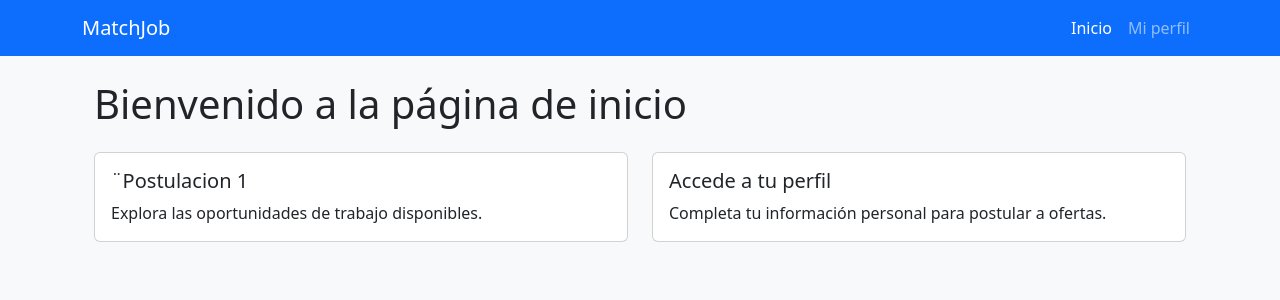
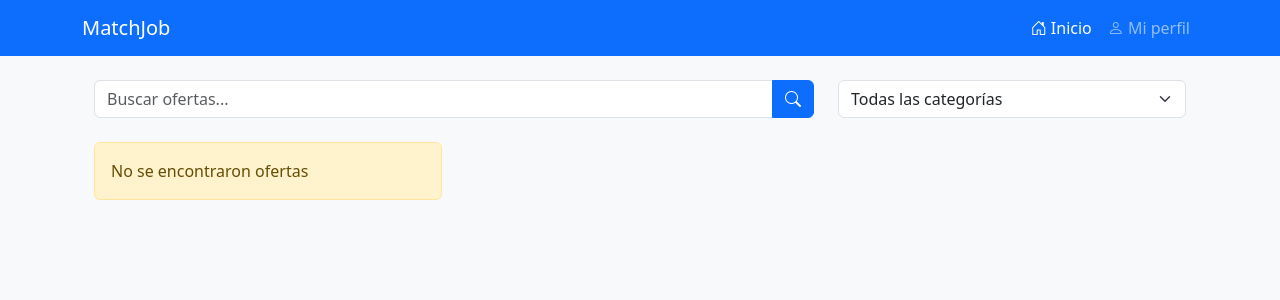
Before and after one commit to EironDeuS/MatchJob, a Django app: page / in a window 1280 px wide. Shown: the top 300 px of the page. Run offline with Django 5.2, Linux system fonts and the light colour scheme; data that the repository does not hold is empty; some libraries are stand-ins or nearby versions.

Commit message:
inicio, mis datos, archivo base  funcionales, aqui mergeo por primera vez al repositorio remoto

```diff
--- a/gestionOfertas/templates/gestionOfertas/Inicio.html
+++ b/gestionOfertas/templates/gestionOfertas/Inicio.html
@@ -1,30 +1,68 @@
 {% extends 'gestionOfertas/base.html' %}
 {% load static %}
 
-{% block title %}Inicio | MatchJob{% endblock %}
+{% block content %}
+<div class="container my-4">
+    <!-- Barra de búsqueda y filtros -->
+    <div class="row mb-4">
+        <div class="col-md-8">
+            <form method="get" action="{% url 'inicio' %}">
+                <div class="input-group">
+                    <input type="text"
+                           name="q"
+                           class="form-control"
+                           placeholder="Buscar ofertas..."
+                           value="{{ busqueda_actual }}">
+                    <button type="submit" class="btn btn-primary">
+                        <i class="bi bi-search"></i>
+                    </button>
+                </div>
+            </form>
+        </div>
+        <div class="col-md-4">
+            <form method="get" action="{% url 'inicio' %}" id="categoriaForm">
+                <input type="hidden" name="q" value="{{ busqueda_actual }}">
+                <select name="categoria"
+                        class="form-select"
+                        onchange="document.getElementById('categoriaForm').submit()">
+                    <option value="">Todas las categorías</option>
+                    {% for cat in categorias %}
+                    <option value="{{ cat.id }}"
+                            {% if categoria_actual == cat.id|stringformat:"s" %}selected{% endif %}>
+                        {{ cat.nombre_categoria }}
+                    </option>
+                    {% endfor %}
+                </select>
+            </form>
+        </div>
+    </div>
 
-{% block content %}
-<div class="container mt-4">
-    <h1>Bienvenido a la página de inicio</h1>
-
-    <!-- Puedes añadir más contenido genérico aquí -->
-    <div class="row mt-4">
-        <div class="col-md-6">
-            <div class="card">
+    <!-- Ofertas -->
+    <div class="row row-cols-1 row-cols-md-3 g-4">
+        {% for oferta in ofertas %}
+        <div class="col">
+            <div class="card h-100 shadow-sm">
+                <div class="card-header bg-primary text-white">
+                    <h5 class="card-title mb-0">{{ oferta.nombre }}</h5>
+                </div>
                 <div class="card-body">
-                    <h5 class="card-title">¨Postulacion 1</h5>
-                    <p class="card-text">Explora las oportunidades de trabajo disponibles.</p>
+                    <h6 class="card-subtitle mb-2 text-muted">
+                        {{ oferta.empresa.nombre_empresa }}
+                    </h6>
+                    <p class="card-text">{{ oferta.descripcion|truncatewords:20 }}</p>
+                    <span class="badge bg-secondary">{{ oferta.categoria.nombre_categoria }}</span>
+                </div>
+                <div class="card-footer bg-transparent">
+                    <small class="text-muted">Publicado: {{ oferta.fecha_oferta|date:"d/m/Y" }}</small>
+                    <a href="#" class="btn btn-sm btn-outline-primary float-end">Ver detalles</a>
                 </div>
             </div>
         </div>
-        <div class="col-md-6">
-            <div class="card">
-                <div class="card-body">
-                    <h5 class="card-title">Accede a tu perfil</h5>
-                    <p class="card-text">Completa tu información personal para postular a ofertas.</p>
-                </div>
-            </div>
+        {% empty %}
+        <div class="col-12">
+            <div class="alert alert-warning">No se encontraron ofertas</div>
         </div>
+        {% endfor %}
     </div>
 </div>
 {% endblock %}
--- a/gestionOfertas/templates/gestionOfertas/base.html
+++ b/gestionOfertas/templates/gestionOfertas/base.html
@@ -1,45 +1,52 @@
-{% load static %}  <!-- ¡Añade esta línea al inicio! -->
+{% load static %}
 <!DOCTYPE html>
 <html lang="es">
 <head>
     <meta charset="UTF-8">
     <meta name="viewport" content="width=device-width, initial-scale=1.0">
     <title>{% block title %}MatchJob{% endblock %}</title>
+
+    <!-- Bootstrap CSS + Icons (combinados) -->
     <link href="https://cdn.jsdelivr.net/npm/bootstrap@5.3.0/dist/css/bootstrap.min.css" rel="stylesheet">
+    <link rel="stylesheet" href="https://cdn.jsdelivr.net/npm/bootstrap-icons@1.8.0/font/bootstrap-icons.css">
+
+    <!-- CSS personalizado -->
     <link href="{% static 'gestionOfertas/css/base.css' %}" rel="stylesheet">
 </head>
 <body class="bg-light">
-    <!-- Navbar (común a todas las páginas) -->
+    <!-- Navbar -->
     <nav class="navbar navbar-expand-lg navbar-dark bg-primary">
         <div class="container">
-            <a class="navbar-brand" href="#">MatchJob</a>
+            <a class="navbar-brand" href="{% url 'inicio' %}">MatchJob</a>
             <button class="navbar-toggler" type="button" data-bs-toggle="collapse" data-bs-target="#navbarNav">
                 <span class="navbar-toggler-icon"></span>
             </button>
             <div class="collapse navbar-collapse" id="navbarNav">
                 <ul class="navbar-nav ms-auto">
-                    <!-- Enlace a la vista 'inicio' -->
                     <li class="nav-item">
-                        <a class="nav-link {% if request.path == '/' %}active{% endif %}" href="{% url 'inicio' %}">Inicio</a>
+                        <a class="nav-link {% if request.path == '/' %}active{% endif %}" href="{% url 'inicio' %}">
+                            <i class="bi bi-house-door"></i> Inicio
+                        </a>
                     </li>
-                    <!-- Enlace a la vista 'perfil' -->
                     <li class="nav-item">
-                        <a class="nav-link {% if request.path == '/perfil/' %}active{% endif %}" href="{% url 'miperfil' %}">Mi perfil</a>
+                        <a class="nav-link {% if request.path == '/perfil/' %}active{% endif %}" href="{% url 'miperfil' %}">
+                            <i class="bi bi-person"></i> Mi perfil
+                        </a>
                     </li>
                 </ul>
             </div>
         </div>
     </nav>
 
-    <!-- Contenido dinámico -->
+    <!-- Contenido principal -->
     <main class="container my-4">
         {% block content %}{% endblock %}
     </main>
 
-    <!-- Bootstrap JS -->
+    <!-- Scripts al final del body (mejor performance) -->
+    <script src="https://code.jquery.com/jquery-3.6.0.min.js"></script>
     <script src="https://cdn.jsdelivr.net/npm/bootstrap@5.3.0/dist/js/bootstrap.bundle.min.js"></script>
-
-    <!-- JS personalizado (bloque opcional) -->
+    <script src="https://unpkg.com/htmx.org@1.9.6"></script>
     {% block js %}{% endblock %}
 </body>
 </html>
--- a/gestionOfertas/views.py
+++ b/gestionOfertas/views.py
@@ -1,12 +1,35 @@
 from django.shortcuts import render
-from .models import PersonaNatural
-from .models import OfertaTrabajo, Categoria
-from django.db.models import Q
-from django.core.paginator import Paginator
+from .models import PersonaNatural, OfertaTrabajo, Categoria
+from django.db.models import Q  # Para búsquedas avanzadas
+
 
 # Vista para la página de inicio
 def inicio(request):
-    return render(request, 'gestionOfertas/inicio.html')
+    # Obtener parámetros de filtrado del request
+    busqueda = request.GET.get('q', '')
+    categoria_id = request.GET.get('categoria', '')
+
+    # Consulta base - todas las ofertas activas
+    ofertas = OfertaTrabajo.objects.all()
+
+    # Aplicar filtro de búsqueda si existe
+    if busqueda:
+        ofertas = ofertas.filter(
+            Q(nombre__icontains=busqueda) |
+            Q(descripcion__icontains=busqueda)
+        )
+
+    # Aplicar filtro por categoría si existe
+    if categoria_id:
+        ofertas = ofertas.filter(categoria_id=categoria_id)
+
+    context = {
+        'ofertas': ofertas,
+        'categorias': Categoria.objects.all(),
+        'busqueda_actual': busqueda,
+        'categoria_actual': categoria_id if categoria_id else ''
+    }
+    return render(request, 'gestionOfertas/inicio.html', context)
 
 # Vista para la página Mis Datos
 def mi_perfil(request):
```
